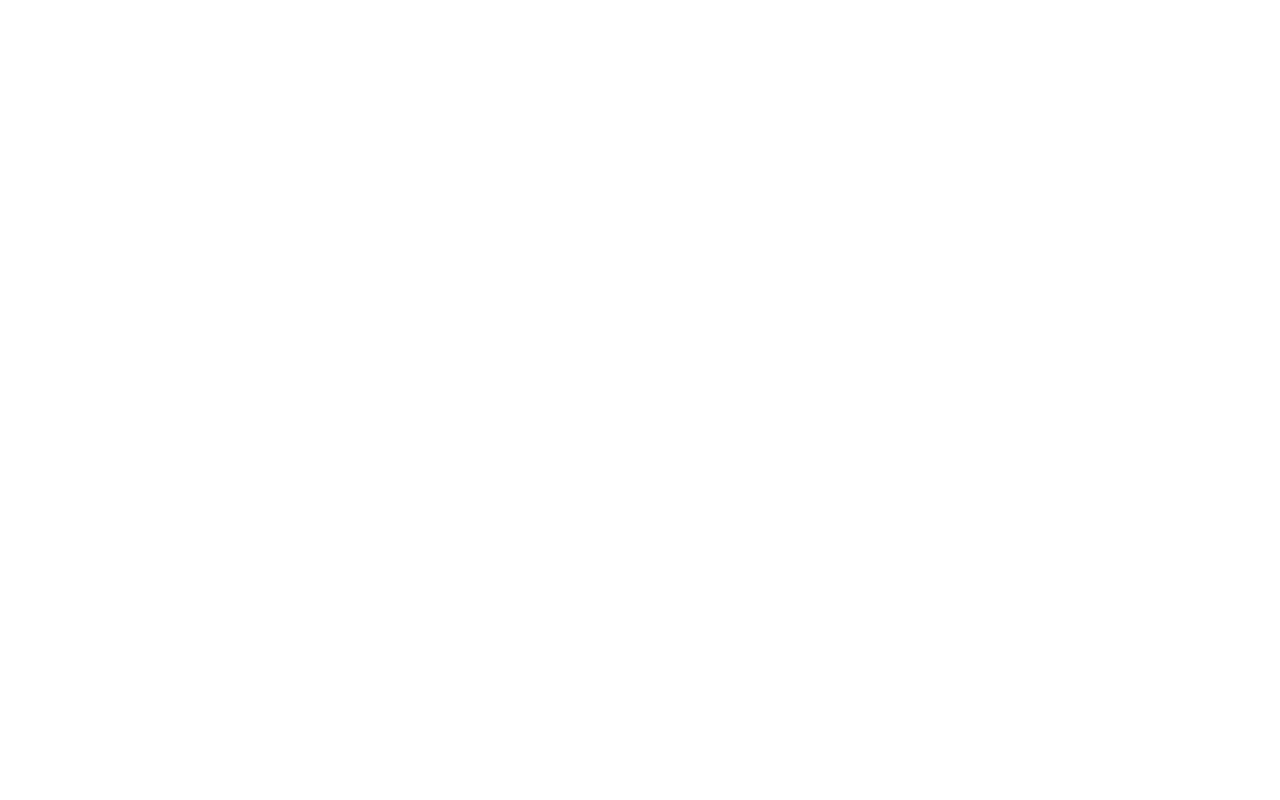
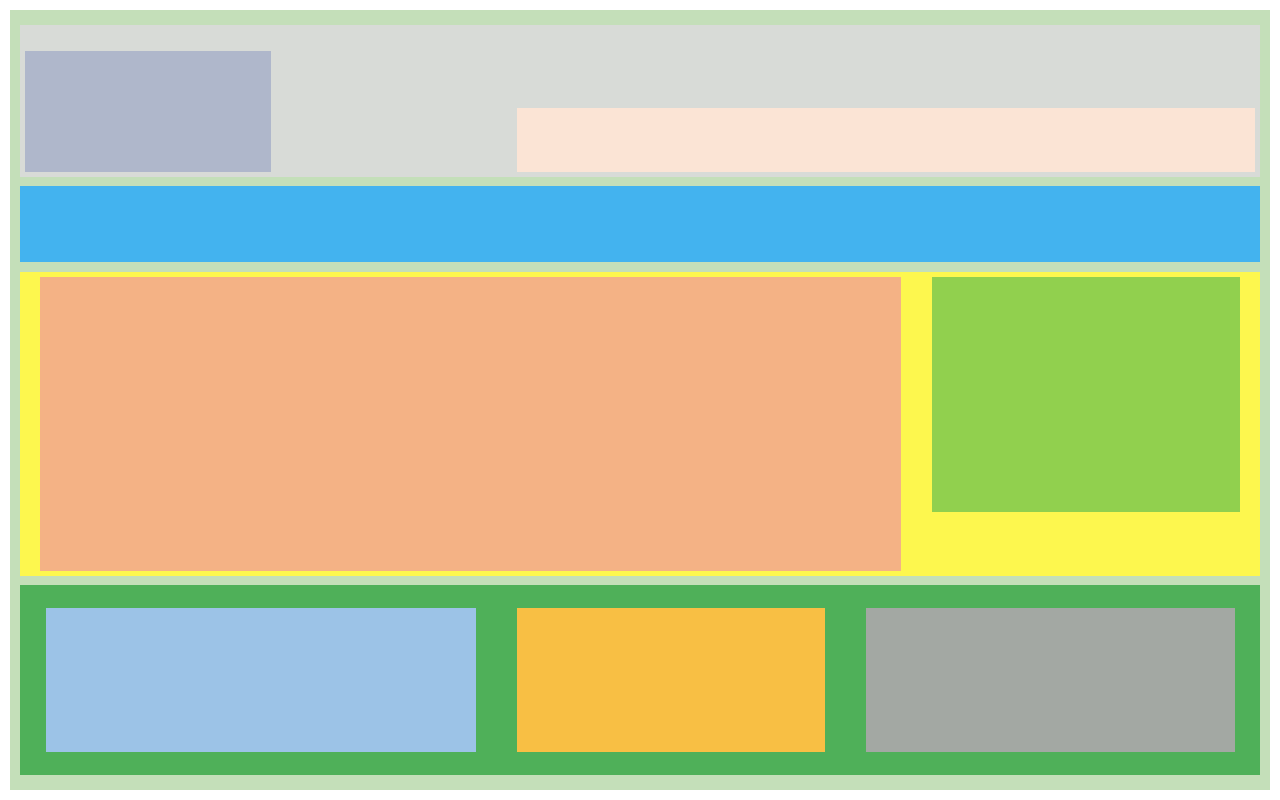
Before and after one commit to Pierre-OlivierB/css-retour-vac, a plain HTML site: page home.html in a window 1280 px wide. Drawn offline with Linux system fonts and the light colour scheme.

Commit message:
add exo finish

```diff
--- a/home.html
+++ b/home.html
@@ -7,5 +7,22 @@
     <title>Document</title>
     <link rel="stylesheet" href="./style.css" />
   </head>
-  <body></body>
+  <body>
+    <div id="bloc_page">
+      <header>
+        <div id="titre_principal"></div>
+        <nav></nav>
+      </header>
+      <div id="banniere_image"></div>
+      <section>
+        <article></article>
+        <aside></aside>
+      </section>
+      <footer>
+        <div id="tweet"></div>
+        <div id="mes_photos"></div>
+        <div id="mes_amis"></div>
+      </footer>
+    </div>
+  </body>
 </html>
--- a/style.css
+++ b/style.css
@@ -6,6 +6,19 @@
   --purple: 275, 99%, 58%;
   --blue: 202, 74%, 49%;
   --yellow: 46, 99%, 50%;
+  --home-white: 0, 0%, 100%;
+  --green-page: 102, 37%, 80%;
+  --grey-header: 105, 5%, 85%;
+  --grey-id-title: 223, 21%, 74%;
+  --nav-color: 24, 82%, 91%;
+  --ban-color: 201, 84%, 60%;
+  --section-color: 58, 98%, 65%;
+  --article-color: 24, 84%, 74%;
+  --aside-color: 89, 58%, 56%;
+  --footer-color: 126, 38%, 50%;
+  --tweet-color: 209, 61%, 76%;
+  --pictures-color: 41, 93%, 62%;
+  --friends-color: 120, 3%, 65%;
 }
 * {
   margin: 0;
@@ -57,3 +70,94 @@
 }
 
 /* -----------------test home------------------------ */
+body {
+  background: hsl(var(--home-white));
+  height: 100vh;
+  padding: 10px;
+}
+#bloc_page {
+  padding: 10px;
+  height: 100%;
+  background: hsl(var(--green-page));
+  display: flex;
+  flex-direction: column;
+  justify-content: space-around;
+}
+header {
+  padding: 5px;
+  background: hsl(var(--grey-header));
+  height: 20%;
+  display: flex;
+  /* flex-direction: column;
+  justify-content: space-around; */
+  flex-direction: row;
+  justify-content: space-between;
+  flex-wrap: wrap;
+  align-items: flex-end;
+}
+#titre_principal {
+  background: hsl(var(--grey-id-title));
+  /* height: 45%; */
+  height: 85%;
+  width: 20%;
+}
+nav {
+  background: hsl(var(--nav-color));
+  height: 45%;
+  width: 60%;
+}
+#banniere_image {
+  background-color: hsl(var(--ban-color));
+  /* height: 5%; */
+  height: 10%;
+}
+section {
+  display: flex;
+  /* flex-direction: column; */
+  flex-direction: row;
+  justify-content: space-around;
+  padding: 5px;
+  height: 40%;
+  background: hsl(var(--section-color));
+}
+article {
+  /* height: 80%; */
+  height: 100%;
+  width: 70%;
+  background: hsl(var(--article-color));
+}
+aside {
+  /* height: 15%; */
+  height: 80%;
+  width: 25%;
+  background: hsl(var(--aside-color));
+}
+
+footer {
+  display: flex;
+  /* flex-direction: column; */
+  flex-direction: row;
+  justify-content: space-around;
+  align-items: center;
+  padding: 5px;
+  height: 25%;
+  background: hsl(var(--footer-color));
+}
+#tweet {
+  width: 35%;
+  /* height: 30%; */
+  height: 80%;
+  background: hsl(var(--tweet-color));
+}
+#mes_photos {
+  width: 25%;
+  /* height: 30%; */
+  height: 80%;
+  background: hsl(var(--pictures-color));
+}
+#mes_amis {
+  width: 30%;
+  /* height: 30%; */
+  height: 80%;
+  background: hsl(var(--friends-color));
+}
```
